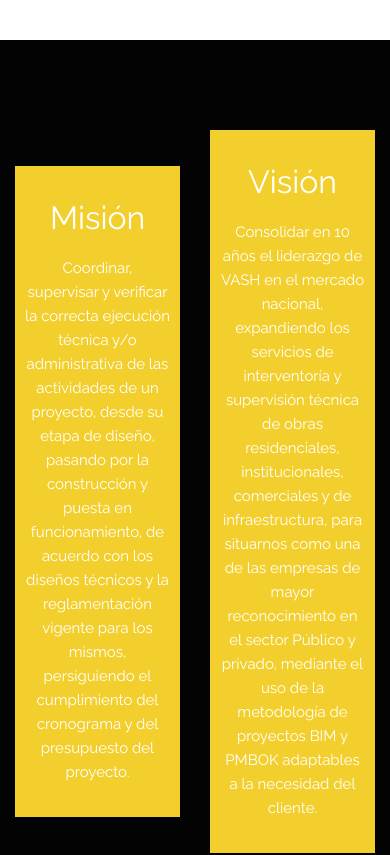
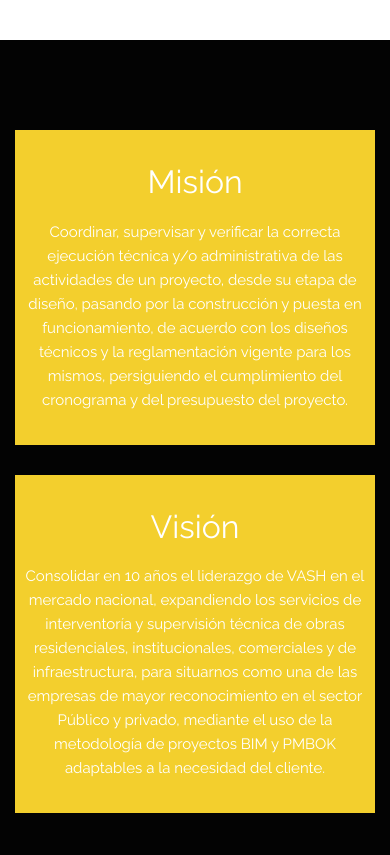
Before and after one commit to DanielMoraUDEC/ICVASH, a plain HTML site: page index.html in a window 390 px wide. Shown: the part 1940-2795 px from the top of the page. Drawn offline with nearby package versions, Linux system fonts and the light colour scheme; some packages are replaced by stand-ins of ours; a script that the page names is missing.

Commit message:
Responsive

```diff
--- a/css/style.css
+++ b/css/style.css
@@ -260,6 +260,12 @@
      background-size: 100% 100%;
      background-position: center;
      background-repeat: no-repeat;
+}
+
+@media(max-width: 600px){
+     .mision{
+          display: inline;
+     }
 }
 
 ul.site_menu li {
--- a/index.html
+++ b/index.html
@@ -58,20 +58,6 @@
                   <div class="site_menu text_align_right" style="margin-top: -50px;">
                      <button class="openbtn" onclick="openNav()"><img src="images/menu_icon.png"></button>
                   </div>
-                  <!-- <div class=" col-md-2 col-sm-3 col logo_section"  style="margin-top: -10px;">
-                     <div class="center-desk">
-                        <div class="logo">
-                           <a href="index.html"><img src="images/logo.png" alt="#" width="80%"/></a>
-                        </div>
-                     </div>
-                  </div>
-                  <div class="col-md-10 col-sm-9">
-                     <ul class="site_menu text_align_right">
-                        <li >
-                           <button class="openbtn" onclick="openNav()"><img src="images/menu_icon.png"></button>
-                        </li>
-                     </ul>
-                  </div> -->
                </div>
 
          </div>
@@ -133,13 +119,13 @@
                      <div class="container">
                         <div class="carousel-caption  banner_pro">
                            <div class="row d_flex">
-                              <div class="col-6">
+                              <div class="col-md-6 mision">
                                  <div class="product mar_bottom30">
                                     <h2 class="h2">Misión</h2>
                                     <p>Coordinar, supervisar y verificar la correcta ejecución técnica y/o administrativa de las actividades de un proyecto, desde su etapa de diseño, pasando por la construcción y puesta en funcionamiento, de acuerdo con los diseños técnicos y la reglamentación vigente para los mismos, persiguiendo el cumplimiento del cronograma y del presupuesto del proyecto.</p>
                                  </div>
                               </div>
-                              <div class="col-6">
+                              <div class="col-md-6 mision">
                                  <div class="product mar_bottom30">
                                     <h2 class="h2">Visión</h2>
                                     <p>Consolidar en 10 años el liderazgo de VASH en el mercado nacional, expandiendo los servicios de interventoría y supervisión técnica de obras residenciales, institucionales, comerciales y de infraestructura, para situarnos como una de las empresas de mayor reconocimiento en el sector Público y privado, mediante el uso de la metodología de proyectos BIM y PMBOK adaptables a la necesidad del cliente.</p>
@@ -191,7 +177,7 @@
                                   </div>
                                 </div>
                                 <div class="form-group">
-                                  <textarea placeholder="Your Message" class="form-control" name="Mensaje" rows="8" required></textarea>
+                                  <textarea placeholder="Mensaje..." class="form-control" name="Mensaje" rows="8" required></textarea>
                                 </div>
                                 <button type="submit" class="btn btn-lg btn-dark btn-block">Enviar</button>
                               </form>
```
